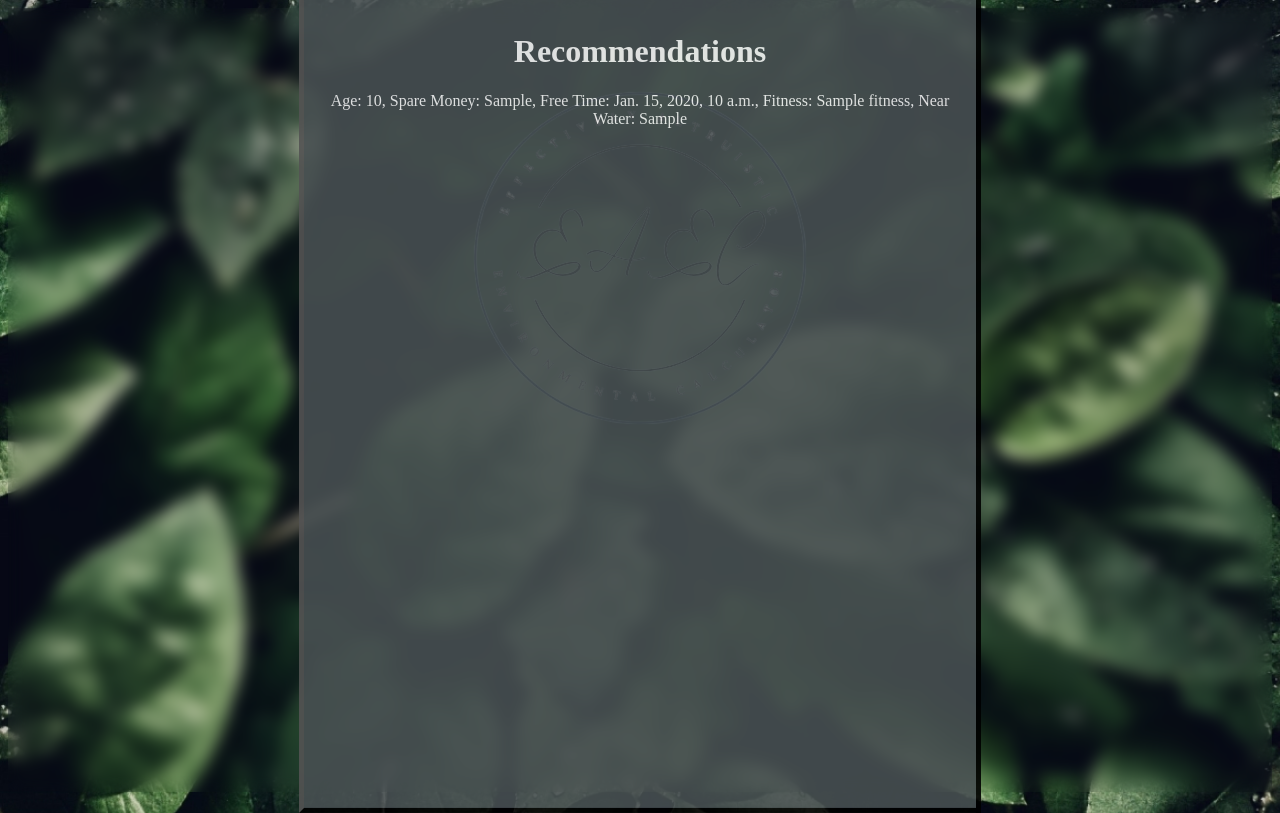
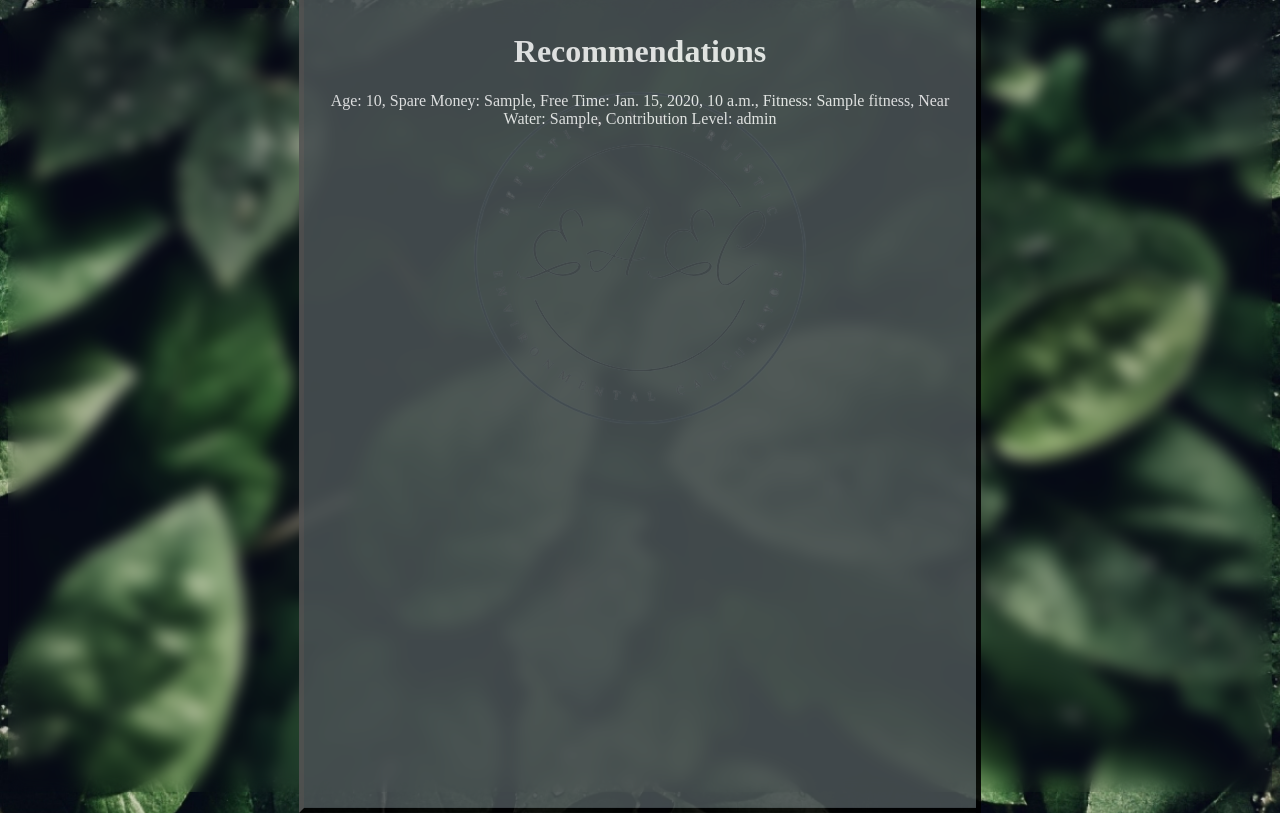
Before and after one commit to Punterreiner/Senior-Project, a Django app: template EAEC/EACalculator/templates/EACalculator/results.html in a window 1280 px wide. Run offline with Django 4.2, Linux system fonts and the light colour scheme; the template is opened without the code that fills it: most values are stand-ins (such as "Sample title", 1, 10 or a date in 2020).

Commit message:
new field

```diff
--- a/EAEC/EACalculator/forms.py
+++ b/EAEC/EACalculator/forms.py
@@ -15,3 +15,4 @@ class Fields(forms.Form):
     free_time = forms.CharField(max_length=50)
     fitness = forms.ChoiceField(choices=levels)
     near_water = forms.ChoiceField(choices=yes_no)
+    contribution_level = forms.ChoiceField(choices = levels)
--- a/EAEC/EACalculator/templates/EACalculator/results.html
+++ b/EAEC/EACalculator/templates/EACalculator/results.html
@@ -5,6 +5,6 @@
 {% block content %}
 <div class="myDiv">
 <h1 style="text-align: center">Recommendations</h1>
-<p>Age: {{ age }}, Spare Money: {{ spare_money }}, Free Time: {{ free_time }}, Fitness: {{ fitness }}, Near Water: {{ near_water }}</p>
+<p>Age: {{ age }}, Spare Money: {{ spare_money }}, Free Time: {{ free_time }}, Fitness: {{ fitness }}, Near Water: {{ near_water }}, Contribution Level: {{ contribution_level }}</p>
 </div>
 {% endblock %}
```
